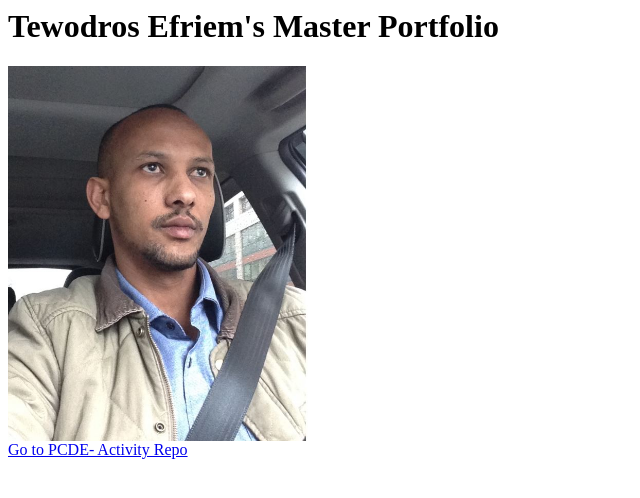
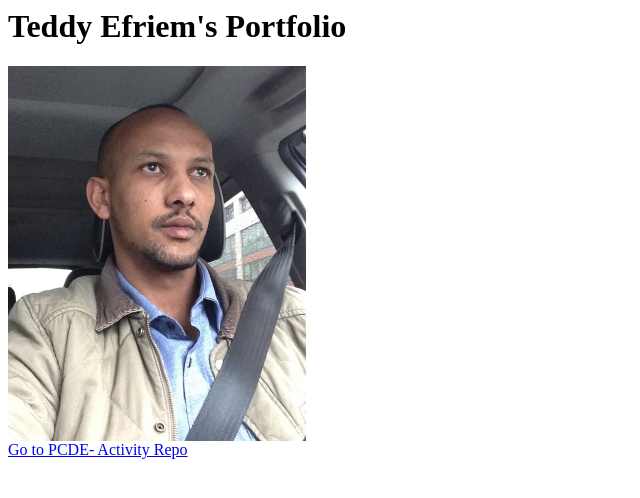
Before and after one commit to Teddy2045/Teddy2045.github.io, a plain HTML site: page index.html in a window 1280 px wide. Shown: the whole page, without its empty margins (0-640 px from the left). Drawn offline with Linux system fonts and the light colour scheme.

Commit message:
Updated name to short name

```diff
--- a/index.html
+++ b/index.html
@@ -1,5 +1,5 @@
 <html lang="en">
-    <h1>Tewodros Efriem's Master Portfolio </h1>
+    <h1>Teddy Efriem's Portfolio </h1>
     <img src="./Teddy.JPG" width="300" />
     <div>
         <a href="https://Teddy2045.github.io/PCDE-Activity-9.1"> Go to PCDE- Activity Repo
```
